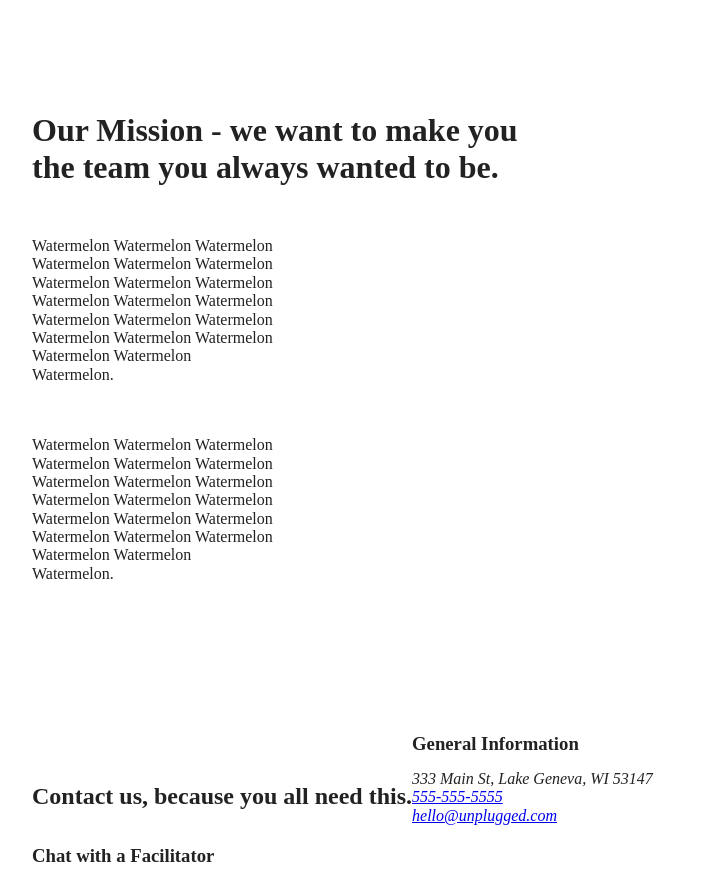
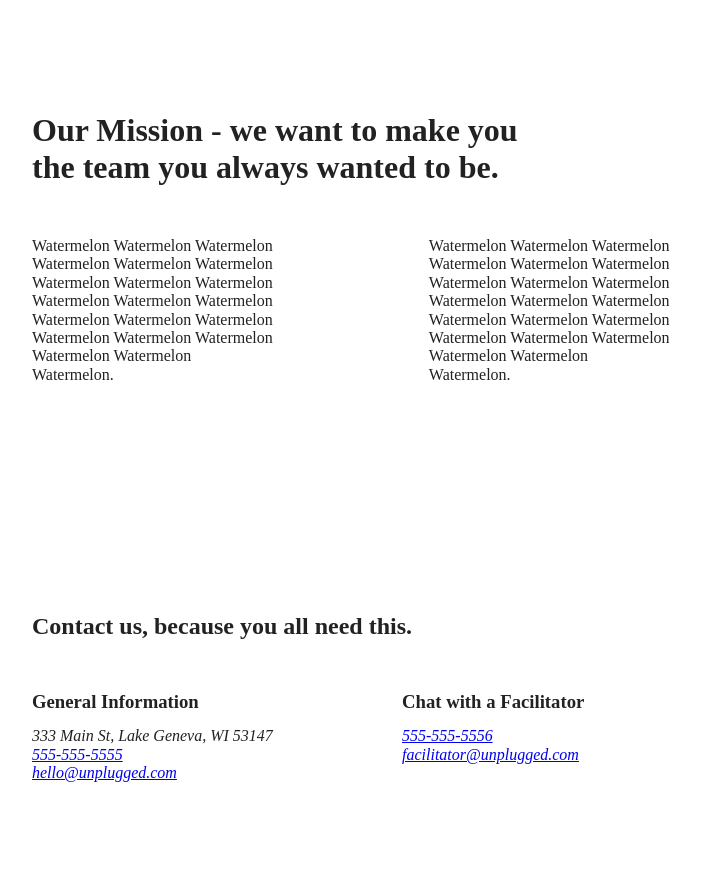
Before and after one commit to LaurenTejada/responsive-project-1, a website: page about/index.html in a window 1280 px wide. Shown: the part 73-951 px from the top of the page, without its empty margins (33-736 px from the left). Drawn offline with Linux system fonts and the light colour scheme.

Commit message:
Added flexbox widths and margins to about page

```diff
--- a/about/index.html
+++ b/about/index.html
@@ -50,8 +50,8 @@
   <main>
     <section class="mission">
       <div class="content-wrapper">
+        <h1 id= "mission-headline">Our Mission - we want to make you the team you always wanted to be.</h1>
         <div class="mission-content">
-          <h1>Our Mission - we want to make you the team you always wanted to be.</h1>
           <div class="column">
             <p>Watermelon Watermelon Watermelon Watermelon Watermelon Watermelon Watermelon
               Watermelon Watermelon Watermelon Watermelon Watermelon Watermelon Watermelon
@@ -76,19 +76,23 @@
       <div class="content-wrapper">
         <h2>Contact us, because you all need this.</h2>
         <div class="column">
+          <article>
             <h3>General Information</h3>
             <address>
               333 Main St, Lake Geneva, WI 53147<br>
               <a href="tel:555-555-555">555-555-5555</a><br>
               <a href="mailto:hello@unplugged.com">hello@unplugged.com</a>
             </address>
+          </article>
         </div>
         <div class="column">
+          <article>
             <h3>Chat with a Facilitator</h3>
             <address>
               <a href="tel:555-555-5556">555-555-5556</a><br>
               <a href="mailto:facilitator@unplugged.com">facilitator@unplugged.com</a>
             </address>
+          </article>
         </div>
       </div>
     </section>
--- a/css/main.css
+++ b/css/main.css
@@ -547,13 +547,18 @@ textarea {
   }
 
   /***** about page *****/
-  section .content-wrapper .mission-content h1 {
+  /* headline */
+  #mission-headline {
     width: 80%;
     margin-top: 95px;
     margin-bottom: 35px;
   }
 
+  /* mission description */
   .mission-content {
+    display: flex;
+    flex-direction: row;
+    justify-content: space-between;
     margin-bottom: 98px;
   }
 
@@ -561,7 +566,26 @@ textarea {
     display: flex;
     flex-flow: row wrap;
     width: 38%;
-  }/* HERE - figuring out how to make the columns go onto one row ****************/
+  }
+
+  /* contact us */
+  .contact-section .content-wrapper h2 {
+    width: 65%;
+    margin-top: 0;
+    margin-bottom: 50px;
+  }
+
+  .contact-section .content-wrapper {
+    display: flex;
+    justify-content: space-between;
+
+    margin-top: 95px;
+    margin-bottom: 98px;
+  }
+
+  .column {
+    width: 270px;
+  }
 
 
   /********** widths and margins ***********/
```
Lines whose indentation alone changed are shown as unchanged.
